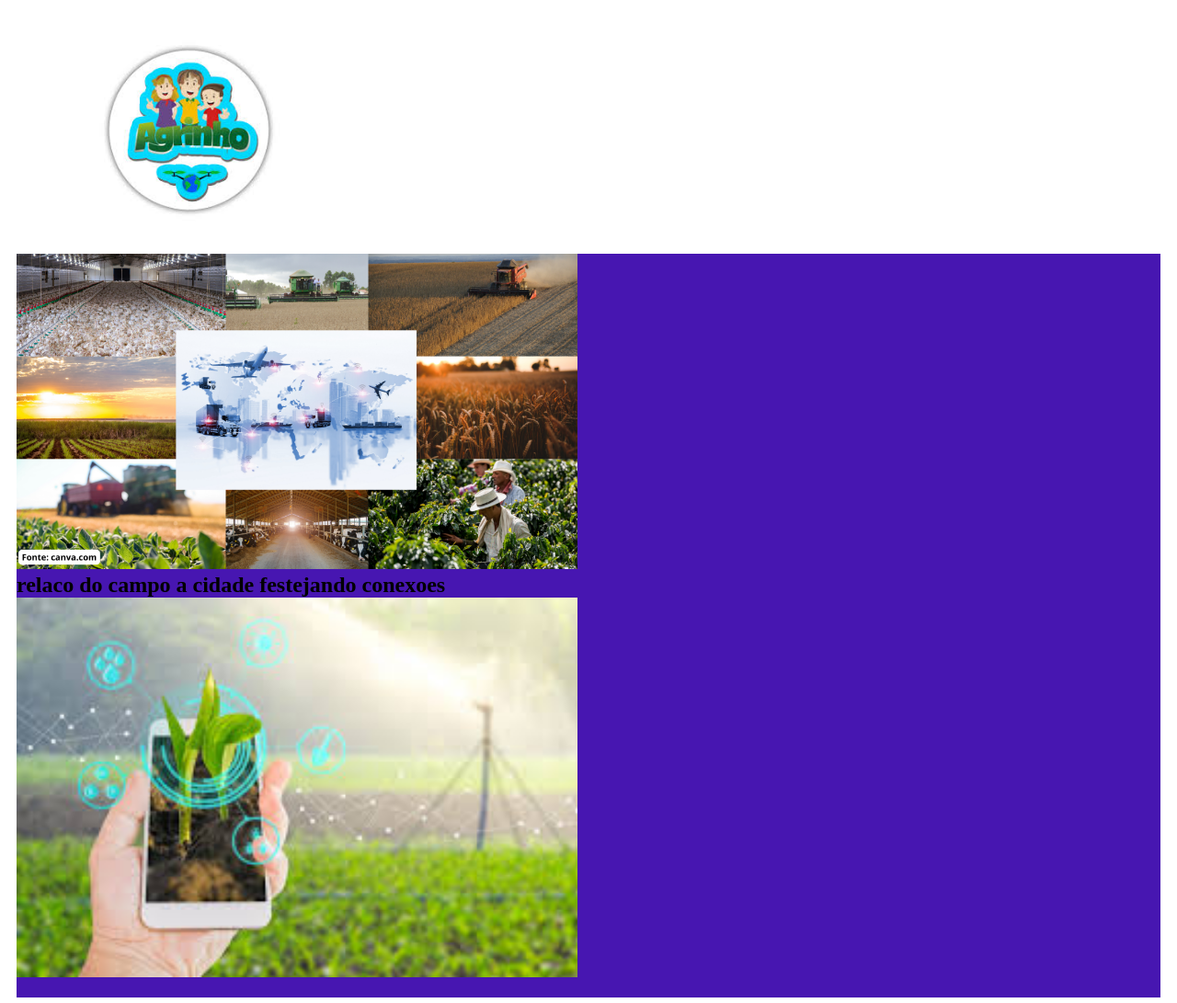
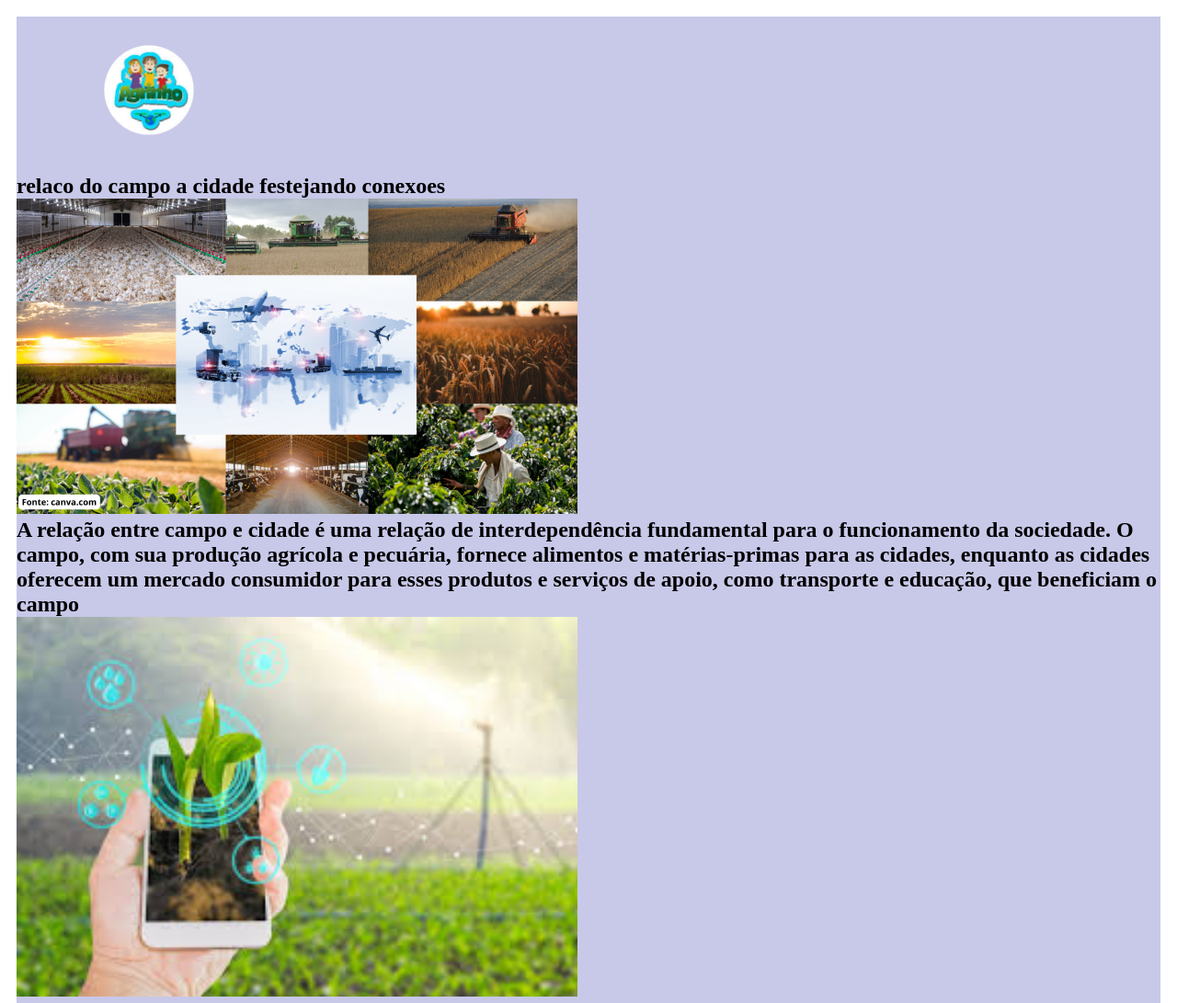
Before and after one commit to matheustrento/agrinho-fetejando-a-conexao-campo-e-cidade, a plain HTML site: page index.HTML in a window 1280 px wide. Shown: the top 1091 px of the page at 92% size. Drawn offline with Linux system fonts and the light colour scheme.

Commit message:
projeto agronho

```diff
--- a/index.HTML
+++ b/index.HTML
@@ -10,16 +10,18 @@
 <body>
     <section class="margem" >
 
+        <section class="cor-de-fundo">
+
 
 
     <header class="cabecalho-imagem">
-        <img class="cabecalho-imagem" src="images (1).jpeg" alt="logo agrinho">
+        <img class="cabecalho-imagem" src="images__1_-removebg-preview.png" alt="logo agrinho">
     </header>
 
-    <section class="cor-de-fundo">
+
     <section class="agrinho">
         <div class="agrinho-div-conteudo">
-                <h2 class="agrinho-texto"></h2>
+                <h2 class="agrinho-texto">relaco do campo a cidade festejando conexoes</h2>
                 <p class=""></p>
                 <p class="agrinho-texto 2"></p>
 
@@ -35,7 +37,7 @@
 
                 <section class="agrinho 3">
                     <div class="agrinho-div-conteudo">
-                            <h2 class="escola-titulo">relaco do campo a cidade festejando conexoes</h2>
+                            <h2 class="escola-titulo">A relação entre campo e cidade é uma relação de interdependência fundamental para o funcionamento da sociedade. O campo, com sua produção agrícola e pecuária, fornece alimentos e matérias-primas para as cidades, enquanto as cidades oferecem um mercado consumidor para esses produtos e serviços de apoio, como transporte e educação, que beneficiam o campo</h2>
                             <p class="escola-texto-um">
                          </p>
 
--- a/style.css
+++ b/style.css
@@ -12,7 +12,8 @@ padding: 24px 0;
 }
 
 .cabecalho-imagem{
-     width: 40%;
+     width: 30%;
+     background-color: rgb(200, 200, 233);
 
 }
 .cabecalho-imagem{
@@ -33,7 +34,7 @@ padding: 24px 0;
 }
 .cor-de-fundo{
 
-background-color:rgb(71, 22, 177);
+background-color:rgb(200, 200, 233);
 }
 
 .margem{
```
Also changed, not shown: images__1_-removebg-preview.png (added).
